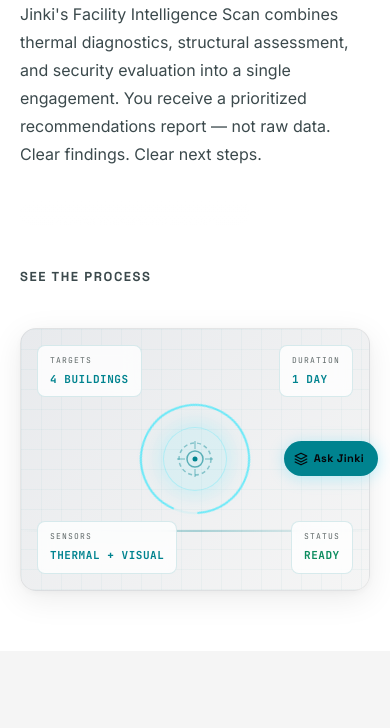
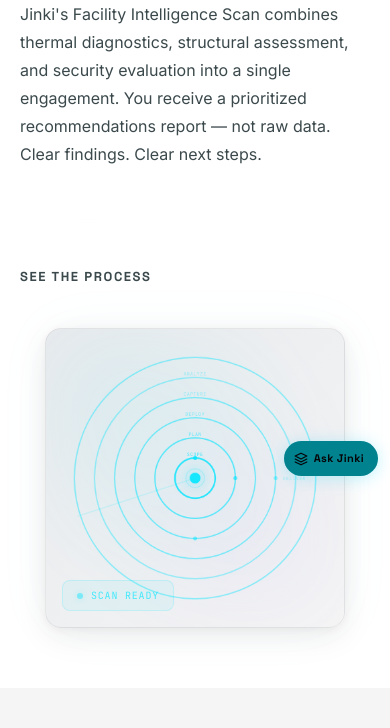
Before and after one commit to abdillahia-lab/jinki, an Astro site: page /services/audit in a window 390 px wide. Shown: the part 356-1084 px from the top of the page. Built offline with nearby package versions, Linux system fonts and the light colour scheme; Astro itself is replaced by a stand-in of ours.

Commit message:
GRAPHICS OVERHAUL: Audit page — concentric ring process visualization
Replaced dot-around-box (5/10) with premium ring visualization:
- 6 concentric SVG rings representing each process step
- Each ring draws in sequentially (0.3s stagger) via stroke-dashoffset
- Animated sweep line rotating through the rings (4s cycle)
- Center hub with pulsing cyan glow
- Pulsing node dots at step positions
- Step labels in monospace (SCOPE, PLAN, DEPLOY, CAPTURE, ANALYZE, DELIVER)
- Animated mesh background gradient
- Status badge: "SCAN READY" with blinking indicator
- Responsive: max-width 420px desktop, 300px mobile

Created by BAHB

```diff
--- a/src/pages/services/audit.astro
+++ b/src/pages/services/audit.astro
@@ -70,43 +70,51 @@ const reportTabs = [
         </div>
         <div class="omega-hero-visual reveal reveal-delay-1" aria-hidden="true">
           <div class="mission-briefing-card">
-            <div class="mission-grid-overlay"></div>
-            <!-- Countdown rings -->
-            <div class="countdown-ring ring-outer">
-              <svg viewBox="0 0 120 120" class="countdown-svg">
-                <circle cx="60" cy="60" r="54" fill="none" stroke="rgba(0,229,255,0.08)" stroke-width="2" />
-                <circle cx="60" cy="60" r="54" fill="none" stroke="rgba(0,229,255,0.5)" stroke-width="2" stroke-dasharray="339.29" stroke-dashoffset="50" stroke-linecap="round" class="countdown-progress" />
-              </svg>
+            <!-- Animated mesh background -->
+            <div class="audit-mesh"></div>
+            <!-- Concentric ring process visualization -->
+            <svg class="audit-rings" viewBox="0 0 400 400" fill="none">
+              <!-- Outer ring — Step 6: Deliver -->
+              <circle cx="200" cy="200" r="180" stroke="rgba(0,229,255,0.06)" stroke-width="1"/>
+              <circle cx="200" cy="200" r="180" stroke="rgba(0,229,255,0.4)" stroke-width="2" stroke-dasharray="1131" stroke-dashoffset="200" stroke-linecap="round" class="ring-progress ring-6"/>
+              <!-- Ring 5: Analyze -->
+              <circle cx="200" cy="200" r="150" stroke="rgba(0,229,255,0.06)" stroke-width="1"/>
+              <circle cx="200" cy="200" r="150" stroke="rgba(0,229,255,0.35)" stroke-width="2" stroke-dasharray="942" stroke-dashoffset="180" stroke-linecap="round" class="ring-progress ring-5"/>
+              <!-- Ring 4: Capture -->
+              <circle cx="200" cy="200" r="120" stroke="rgba(0,229,255,0.06)" stroke-width="1"/>
+              <circle cx="200" cy="200" r="120" stroke="rgba(0,229,255,0.45)" stroke-width="2" stroke-dasharray="754" stroke-dashoffset="150" stroke-linecap="round" class="ring-progress ring-4"/>
+              <!-- Ring 3: Deploy -->
+              <circle cx="200" cy="200" r="90" stroke="rgba(0,229,255,0.06)" stroke-width="1"/>
+              <circle cx="200" cy="200" r="90" stroke="rgba(0,229,255,0.5)" stroke-width="2" stroke-dasharray="565" stroke-dashoffset="120" stroke-linecap="round" class="ring-progress ring-3"/>
+              <!-- Ring 2: Plan -->
+              <circle cx="200" cy="200" r="60" stroke="rgba(0,229,255,0.06)" stroke-width="1"/>
+              <circle cx="200" cy="200" r="60" stroke="rgba(0,229,255,0.6)" stroke-width="2" stroke-dasharray="377" stroke-dashoffset="80" stroke-linecap="round" class="ring-progress ring-2"/>
+              <!-- Ring 1: Scope (innermost) -->
+              <circle cx="200" cy="200" r="30" stroke="rgba(0,229,255,0.06)" stroke-width="1"/>
+              <circle cx="200" cy="200" r="30" stroke="rgba(0,229,255,0.8)" stroke-width="2.5" stroke-dasharray="188" stroke-dashoffset="30" stroke-linecap="round" class="ring-progress ring-1"/>
+              <!-- Center hub -->
+              <circle cx="200" cy="200" r="8" fill="rgba(0,229,255,0.9)" class="center-hub"/>
+              <circle cx="200" cy="200" r="14" fill="none" stroke="rgba(0,229,255,0.3)" stroke-width="1"/>
+              <!-- Sweep line -->
+              <line x1="200" y1="200" x2="200" y2="16" stroke="rgba(0,229,255,0.25)" stroke-width="1" stroke-linecap="round" class="audit-sweep"/>
+              <!-- Step labels -->
+              <text x="200" y="167" text-anchor="middle" fill="rgba(0,229,255,0.7)" font-size="7" font-family="var(--font-mono)" letter-spacing="0.1em">SCOPE</text>
+              <text x="200" y="137" text-anchor="middle" fill="rgba(0,229,255,0.6)" font-size="7" font-family="var(--font-mono)" letter-spacing="0.1em">PLAN</text>
+              <text x="200" y="107" text-anchor="middle" fill="rgba(0,229,255,0.5)" font-size="7" font-family="var(--font-mono)" letter-spacing="0.1em">DEPLOY</text>
+              <text x="200" y="77" text-anchor="middle" fill="rgba(0,229,255,0.4)" font-size="7" font-family="var(--font-mono)" letter-spacing="0.1em">CAPTURE</text>
+              <text x="200" y="47" text-anchor="middle" fill="rgba(0,229,255,0.35)" font-size="7" font-family="var(--font-mono)" letter-spacing="0.1em">ANALYZE</text>
+              <text x="348" y="203" text-anchor="middle" fill="rgba(0,229,255,0.3)" font-size="7" font-family="var(--font-mono)" letter-spacing="0.1em">DELIVER</text>
+              <!-- Node dots at ring positions -->
+              <circle cx="200" cy="170" r="3" fill="#00E5FF" opacity="0.8"><animate attributeName="r" values="3;4;3" dur="2s" repeatCount="indefinite"/></circle>
+              <circle cx="260" cy="200" r="3" fill="#00E5FF" opacity="0.6"><animate attributeName="r" values="3;4;3" dur="2s" begin="0.3s" repeatCount="indefinite"/></circle>
+              <circle cx="200" cy="290" r="3" fill="#00E5FF" opacity="0.5"><animate attributeName="r" values="3;4;3" dur="2s" begin="0.6s" repeatCount="indefinite"/></circle>
+              <circle cx="320" cy="200" r="3" fill="#00E5FF" opacity="0.4"><animate attributeName="r" values="3;4;3" dur="2s" begin="0.9s" repeatCount="indefinite"/></circle>
+            </svg>
+            <!-- Status overlay -->
+            <div class="audit-status-badge">
+              <span class="audit-status-dot"></span>
+              <span class="audit-status-text">SCAN READY</span>
             </div>
-            <div class="mission-center-icon">
-              <svg width="40" height="40" viewBox="0 0 40 40" fill="none" xmlns="http://www.w3.org/2000/svg">
-                <circle cx="20" cy="20" r="16" stroke="var(--accent)" stroke-width="1.5" stroke-dasharray="4 3" opacity="0.4"/>
-                <circle cx="20" cy="20" r="8" stroke="var(--accent)" stroke-width="1.5" opacity="0.6"/>
-                <circle cx="20" cy="20" r="2.5" fill="var(--accent)"/>
-                <line x1="20" y1="2" x2="20" y2="10" stroke="var(--accent)" stroke-width="1" opacity="0.5"/>
-                <line x1="20" y1="30" x2="20" y2="38" stroke="var(--accent)" stroke-width="1" opacity="0.5"/>
-                <line x1="2" y1="20" x2="10" y2="20" stroke="var(--accent)" stroke-width="1" opacity="0.5"/>
-                <line x1="30" y1="20" x2="38" y2="20" stroke="var(--accent)" stroke-width="1" opacity="0.5"/>
-              </svg>
-            </div>
-            <!-- Mission status badges -->
-            <div class="mission-stat-badge badge-tl">
-              <span class="mission-stat-label">TARGETS</span>
-              <span class="mission-stat-val">4 BUILDINGS</span>
-            </div>
-            <div class="mission-stat-badge badge-tr">
-              <span class="mission-stat-label">DURATION</span>
-              <span class="mission-stat-val">1 DAY</span>
-            </div>
-            <div class="mission-stat-badge badge-bl">
-              <span class="mission-stat-label">SENSORS</span>
-              <span class="mission-stat-val">THERMAL + VISUAL</span>
-            </div>
-            <div class="mission-stat-badge badge-br">
-              <span class="mission-stat-label">STATUS</span>
-              <span class="mission-stat-val status-ready">READY</span>
-            </div>
-            <div class="mission-scan-line"></div>
           </div>
         </div>
       </div>
@@ -697,56 +705,113 @@ const reportTabs = [
   .mission-briefing-card {
     position: relative;
     width: 100%;
-    aspect-ratio: 4 / 3;
-    background: linear-gradient(135deg, #0a0c10, #141820);
+    aspect-ratio: 1 / 1;
+    max-width: 420px;
+    margin: 0 auto;
+    background: linear-gradient(135deg, #060810, #0c1018);
     border-radius: 16px;
     border: 1px solid var(--glass-border);
     overflow: hidden;
-    box-shadow: var(--glass-shadow);
+    box-shadow: var(--glass-shadow), 0 0 60px rgba(0,229,255,0.04);
     display: flex;
     align-items: center;
     justify-content: center;
   }
 
-  .mission-grid-overlay {
+  /* Animated mesh background for the card */
+  .audit-mesh {
     position: absolute;
     inset: 0;
-    background-image:
-      linear-gradient(rgba(0, 229, 255, 0.03) 1px, transparent 1px),
-      linear-gradient(90deg, rgba(0, 229, 255, 0.03) 1px, transparent 1px);
-    background-size: 20px 20px;
-  }
-
-  .countdown-ring {
+    background:
+      radial-gradient(ellipse at 30% 30%, rgba(0,229,255,0.08) 0%, transparent 60%),
+      radial-gradient(ellipse at 70% 70%, rgba(123,97,255,0.06) 0%, transparent 50%);
+    filter: blur(40px);
+    animation: auditMeshPulse 8s ease-in-out infinite alternate;
+  }
+  @keyframes auditMeshPulse {
+    0% { opacity: 0.6; }
+    100% { opacity: 1; }
+  }
+
+  /* Ring visualization */
+  .audit-rings {
+    position: relative;
+    width: 90%;
+    height: 90%;
+    z-index: 2;
+  }
+
+  .ring-progress {
+    transform-origin: center;
+    transform: rotate(-90deg);
+    animation: ringDraw 3s ease-out forwards;
+  }
+  .ring-1 { animation-delay: 0s; }
+  .ring-2 { animation-delay: 0.3s; stroke-dashoffset: 377; }
+  .ring-3 { animation-delay: 0.6s; stroke-dashoffset: 565; }
+  .ring-4 { animation-delay: 0.9s; stroke-dashoffset: 754; }
+  .ring-5 { animation-delay: 1.2s; stroke-dashoffset: 942; }
+  .ring-6 { animation-delay: 1.5s; stroke-dashoffset: 1131; }
+
+  @keyframes ringDraw {
+    from { stroke-dashoffset: inherit; opacity: 0; }
+    to { stroke-dashoffset: 0; opacity: 1; }
+  }
+
+  /* Center hub glow */
+  .center-hub {
+    filter: drop-shadow(0 0 8px rgba(0,229,255,0.6));
+    animation: hubPulse 2s ease-in-out infinite;
+  }
+  @keyframes hubPulse {
+    0%, 100% { filter: drop-shadow(0 0 6px rgba(0,229,255,0.5)); }
+    50% { filter: drop-shadow(0 0 12px rgba(0,229,255,0.8)); }
+  }
+
+  /* Sweep line rotation */
+  .audit-sweep {
+    transform-origin: 200px 200px;
+    animation: auditSweep 4s linear infinite;
+  }
+  @keyframes auditSweep {
+    from { transform: rotate(0deg); }
+    to { transform: rotate(360deg); }
+  }
+
+  /* Status badge */
+  .audit-status-badge {
     position: absolute;
-    top: 50%;
-    left: 50%;
-    transform: translate(-50%, -50%);
-    width: 120px;
-    height: 120px;
-  }
-
-  .countdown-svg {
-    width: 100%;
-    height: 100%;
-    animation: countdown-rotate 12s linear infinite;
-  }
-
-  .countdown-progress {
-    transform-origin: center;
-    animation: countdown-dash 6s ease-in-out infinite alternate;
-  }
-
-  @keyframes countdown-rotate {
-    from { transform: rotate(-90deg); }
-    to { transform: rotate(270deg); }
-  }
-
-  @keyframes countdown-dash {
-    0% { stroke-dashoffset: 200; }
-    100% { stroke-dashoffset: 20; }
-  }
-
+    bottom: 16px;
+    left: 16px;
+    display: flex;
+    align-items: center;
+    gap: 8px;
+    padding: 6px 14px;
+    border-radius: 8px;
+    background: rgba(0,229,255,0.06);
+    border: 1px solid rgba(0,229,255,0.15);
+    z-index: 3;
+  }
+  .audit-status-dot {
+    width: 6px; height: 6px; border-radius: 50%;
+    background: #00E5FF;
+    box-shadow: 0 0 6px rgba(0,229,255,0.5);
+    animation: statusBlink 2s ease-in-out infinite;
+  }
+  @keyframes statusBlink { 0%,100% { opacity: 1; } 50% { opacity: 0.4; } }
+  .audit-status-text {
+    font-family: var(--font-mono);
+    font-size: 0.625rem;
+    letter-spacing: 0.08em;
+    color: rgba(0,229,255,0.7);
+  }
+
+  /* Mobile */
+  @media (max-width: 640px) {
+    .mission-briefing-card { max-width: 300px; }
+  }
+
+  /* Legacy — keep for any remaining references */
   .mission-center-icon {
     position: relative;
     z-index: 2;
```
